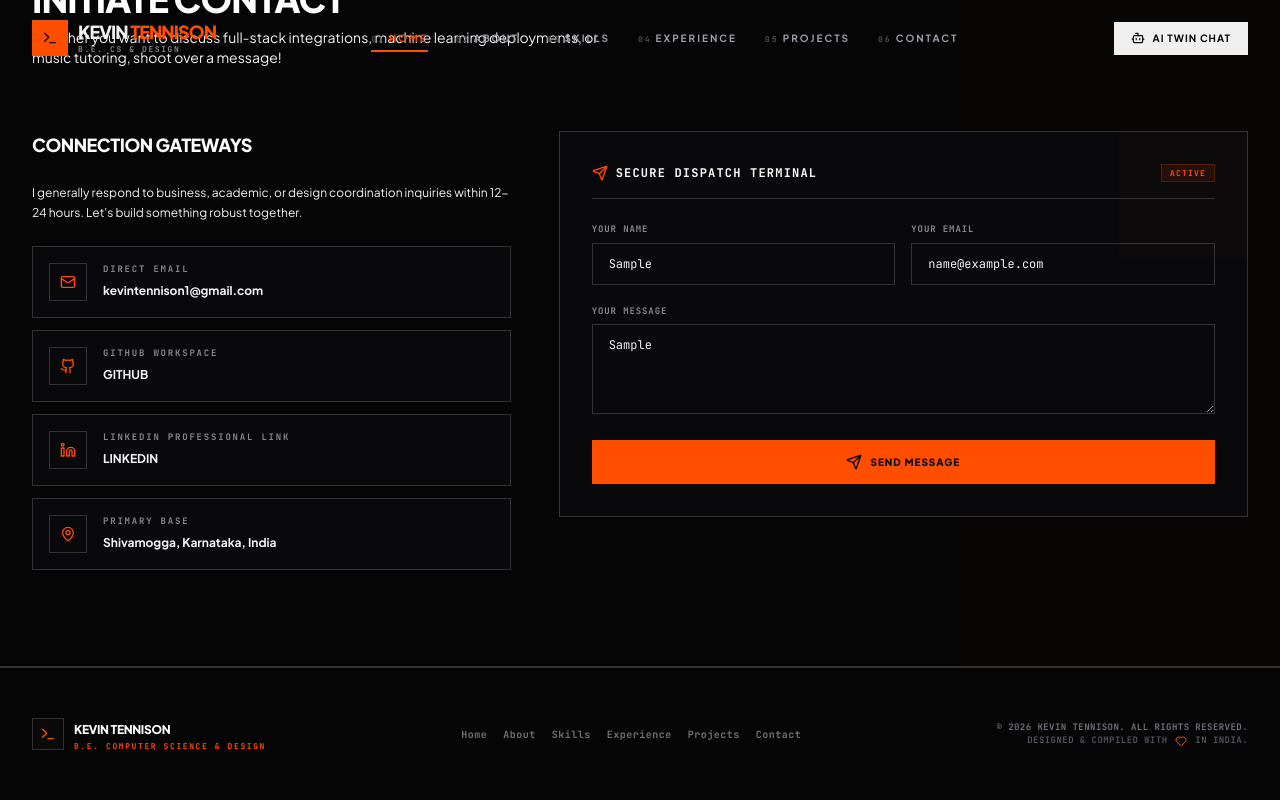
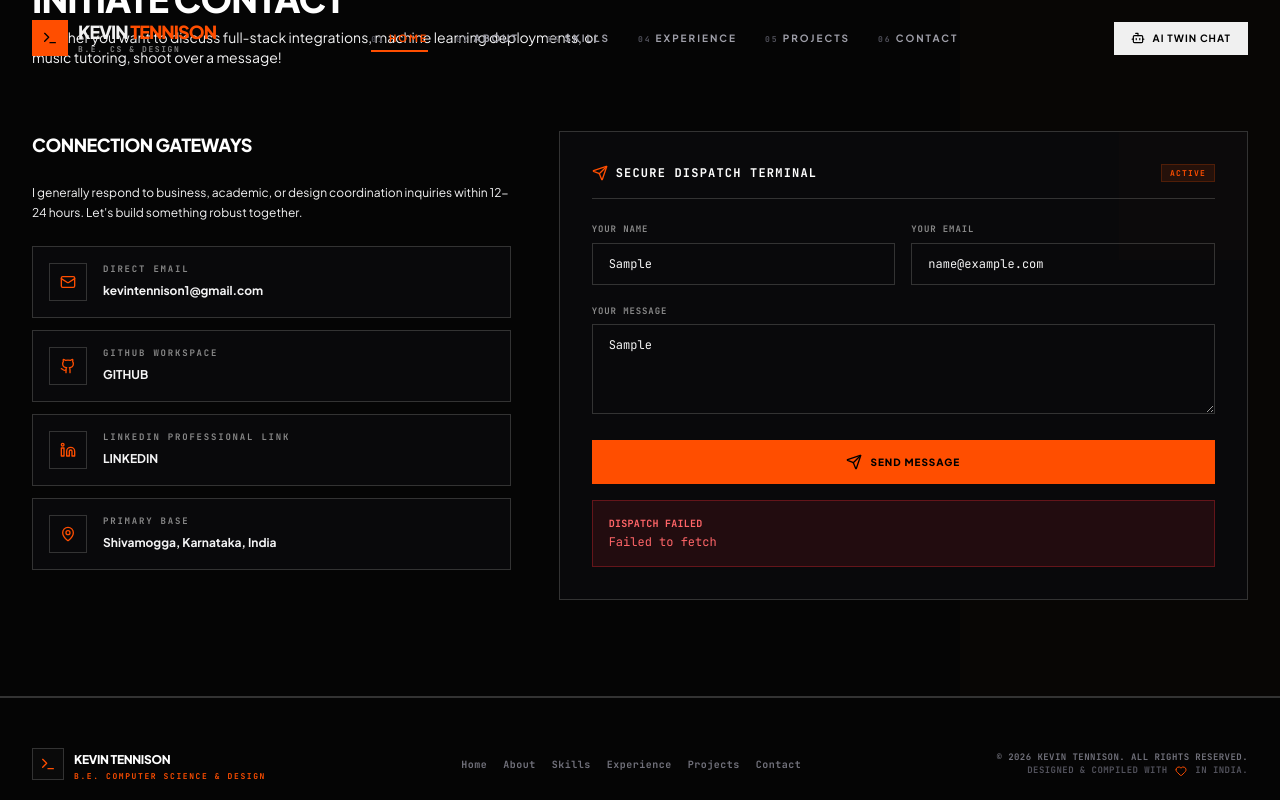
Before and after one commit to kevintennison12-alt/Portfolio-Latest, a React (Vite) app: page / in a window 1280 px wide. Both pictures are taken after typing "Sample", "name@example.com", "Sample" into the empty fields and a click on the button "SEND MESSAGE". Shown: the part 5006-5806 px from the top of the page. Built offline with nearby package versions, Linux system fonts and the light colour scheme.

Commit message:
Enhance email sending error handling in Contact component
Added error handling for email sending process and updated state management for sendError.

```diff
--- a/src/components/Contact.tsx
+++ b/src/components/Contact.tsx
@@ -15,6 +15,7 @@ export default function Contact() {
   const [message, setMessage] = useState("");
   const [isSending, setIsSending] = useState(false);
   const [isSent, setIsSent] = useState(false);
+  const [sendError, setSendError] = useState<string | null>(null);
 
   const handleSubmit = async (e: React.FormEvent) => {
     e.preventDefault();
@@ -23,7 +24,7 @@ export default function Contact() {
     setIsSending(true);
 
     try {
-      await fetch("https://api.emailjs.com/api/v1.0/email/send", {
+      const response = await fetch("https://api.emailjs.com/api/v1.0/email/send", {
         method: "POST",
         headers: { "Content-Type": "application/json" },
         body: JSON.stringify({
@@ -31,6 +32,7 @@ export default function Contact() {
           template_id: EMAILJS_TEMPLATE_ID,
           user_id: EMAILJS_PUBLIC_KEY,
           template_params: {
+            name: name,
             from_name: name,
             from_email: email,
             message: message,
@@ -39,6 +41,11 @@ export default function Contact() {
           },
         }),
       });
+
+      if (!response.ok) {
+        const errText = await response.text();
+        throw new Error(`EmailJS error ${response.status}: ${errText}`);
+      }
 
       // Dispatch telemetric event for real-time site analytics
       window.dispatchEvent(new Event("analytics_contact_dispatch"));
@@ -49,8 +56,9 @@ export default function Contact() {
       setEmail("");
       setMessage("");
       setTimeout(() => setIsSent(false), 4000);
-    } catch (error) {
+    } catch (error: any) {
       console.error("EmailJS error:", error);
+      setSendError(error?.message || "Failed to send. Please try again.");
       setIsSending(false);
     }
   };
@@ -215,6 +223,14 @@ export default function Contact() {
               </button>
             </form>
 
+            {/* Error banner */}
+            {sendError && (
+              <div className="mt-4 p-4 rounded-none bg-red-500/10 border border-red-500/30 text-xs text-red-400 font-mono">
+                <span className="font-bold uppercase tracking-wide text-[10px] block mb-1">Dispatch Failed</span>
+                {sendError}
+              </div>
+            )}
+
             {/* Success alert banner */}
             {isSent && (
               <div className="mt-4 p-4 rounded-none bg-brand/5 border border-brand/20 flex items-start space-x-3 text-xs text-brand animate-fadeIn" id="contact-success">
```
